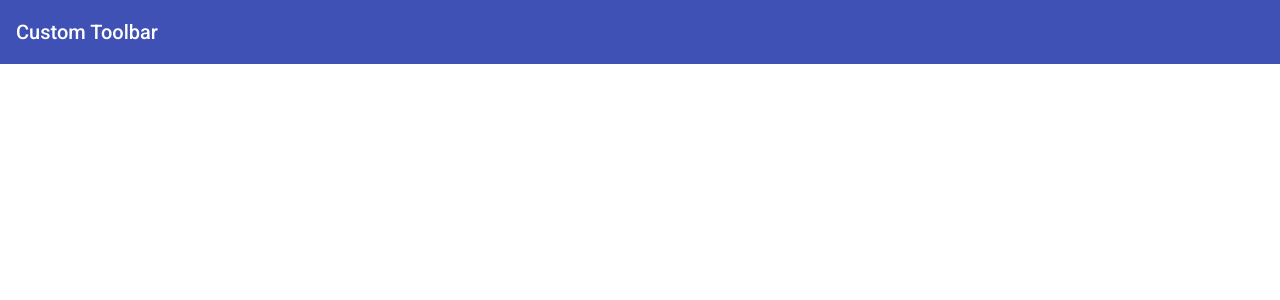
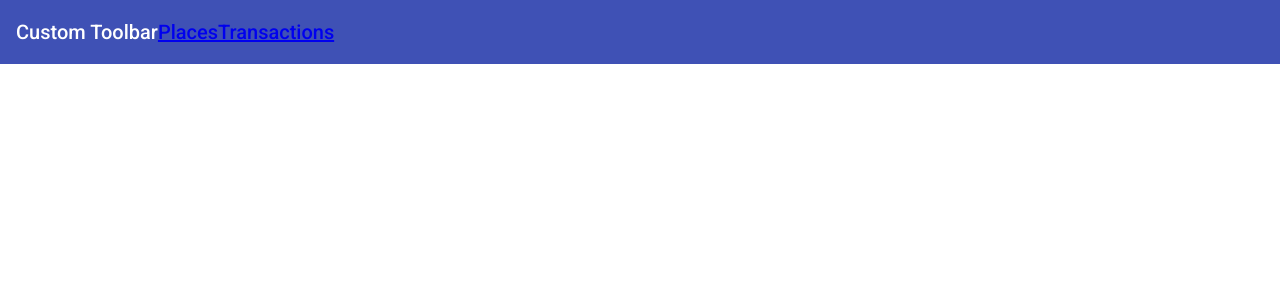
Before and after one commit to djuerges/co-fund-admin-frontend, an Angular app: page / in a window 1280 px wide. Shown: the top 300 px of the page. Built offline with nearby package versions, Linux system fonts and the light colour scheme.

Commit message:
added router links

```diff
--- a/src/app/app.component.html
+++ b/src/app/app.component.html
@@ -1,6 +1,8 @@
 <mat-toolbar color="primary">
   <mat-toolbar-row>
     <span>Custom Toolbar</span>
+    <a routerLink="/places" routerLinkActive="active">Places</a>
+    <a routerLink="/transactions" routerLinkActive="active">Transactions</a>
   </mat-toolbar-row>
 </mat-toolbar>
 
```
